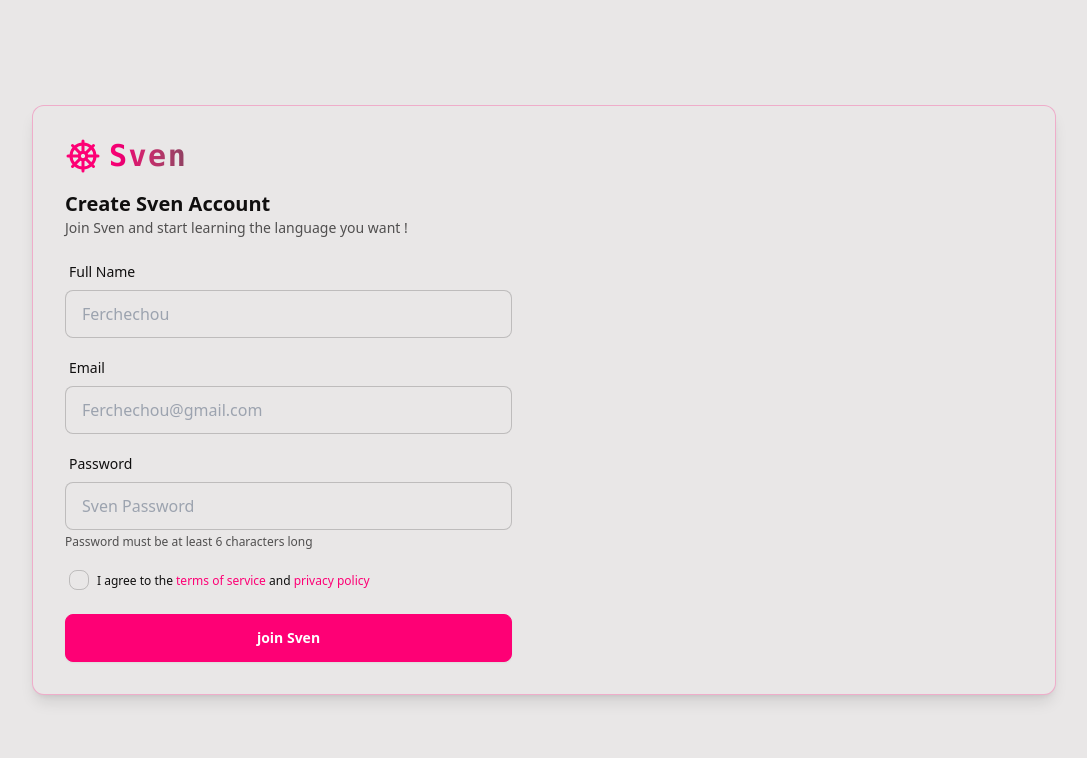
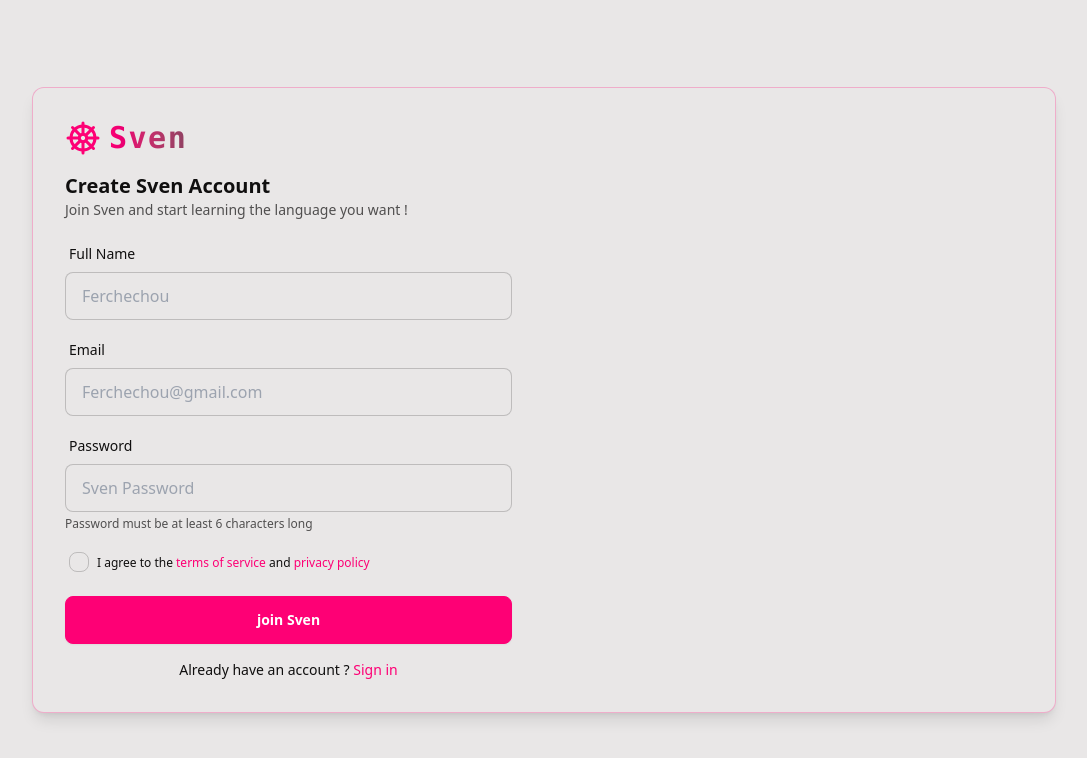
Before and after one commit to phantekzy/sven, a React app in the folder frontend/: page /signup in a window 1280 px wide. Shown: the top 758 px of the page, without its empty margins (96-1183 px from the left). Built offline with nearby package versions, Linux system fonts and the light colour scheme; no server answers; the HTML template or start-up script is replaced by a standard one.

Commit message:
feat(ui): add navigation link to login page

```diff
--- a/frontend/src/pages/SignUpPage.jsx
+++ b/frontend/src/pages/SignUpPage.jsx
@@ -1,5 +1,6 @@
 import { ShipWheelIcon } from "lucide-react"
 import { useState } from "react"
+import { Link } from "react-router"
 
 /* Signup component */
 const SignUpPage = () => {
@@ -99,6 +100,14 @@ const SignUpPage = () => {
                                 </button>
 
 
+                                <div className="text-center mt-4">
+                                    <p className="text-sm">
+                                        Already have an  account ?{" "}
+                                        <Link to="/login" className="text-primary hover:underline">
+                                            Sign in
+                                        </Link>
+                                    </p>
+                                </div>
                             </div>
                         </form>
                     </div>
```
